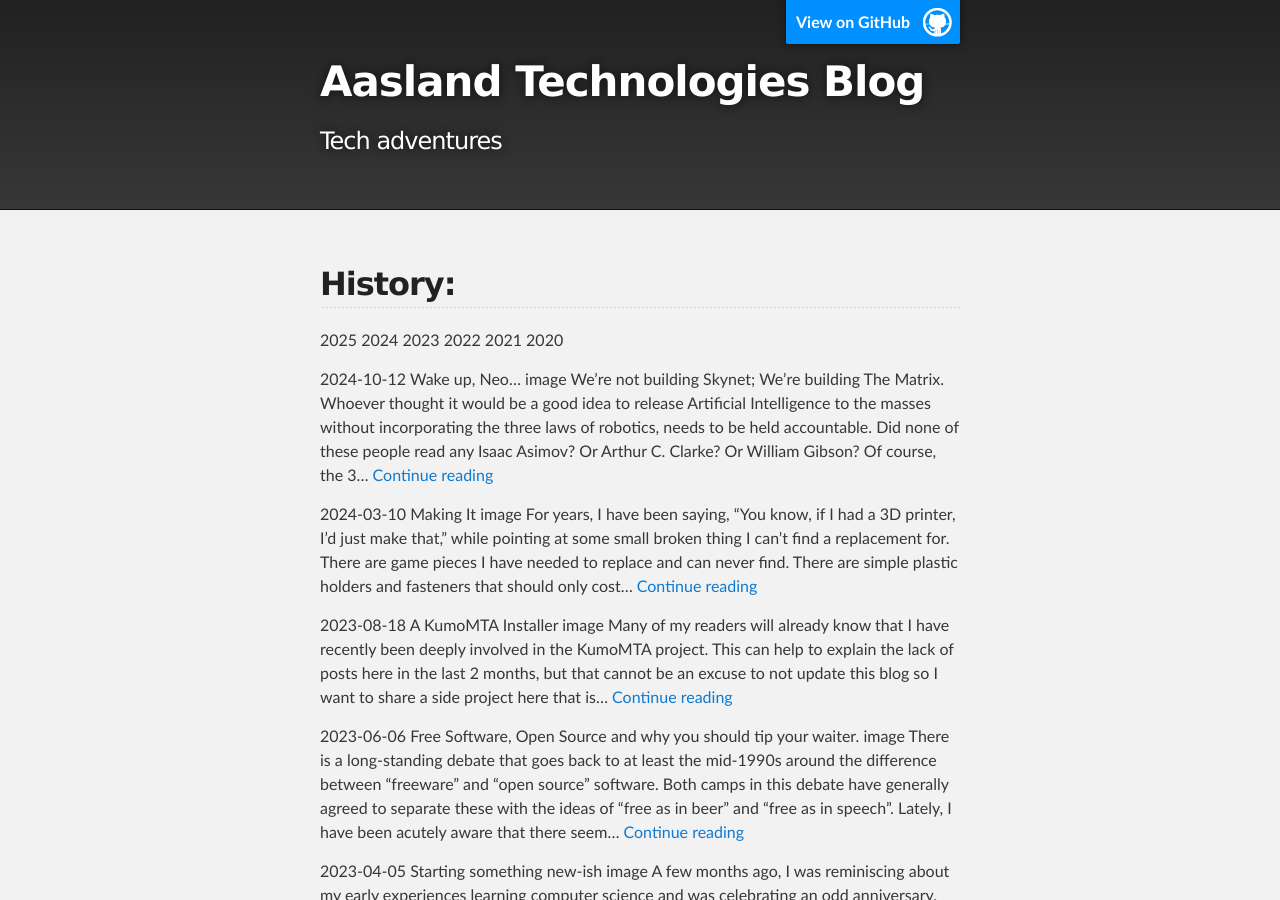
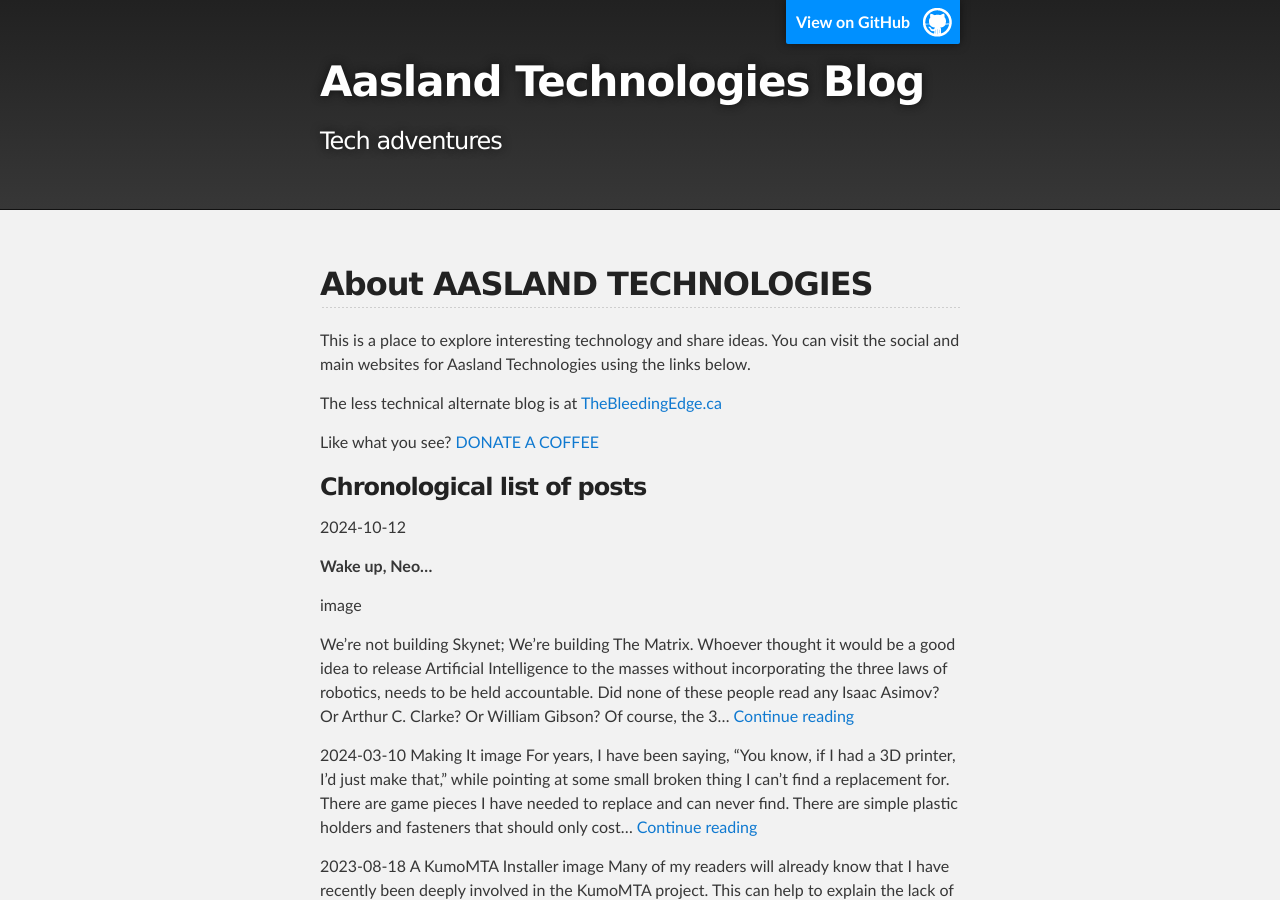
Before and after one commit to tommairs/aasland.github.io, a Jekyll site: the page built from aaslandblog.md, in a window 1280 px wide and 900 px high. Built offline with Jekyll 4.4.1, drawn with Linux system fonts in a browser that asks for light colours; our own code applies the rules of GitHub Pages for plain Markdown files.

Commit message:
Update aaslandblog.md

```diff
--- a/aaslandblog.md
+++ b/aaslandblog.md
@@ -1,13 +1,23 @@
 ---
 layout: aasland
 ---
-## History:
-2025 2024 2023 2022 2021 2020
+
+## About AASLAND TECHNOLOGIES
+This is a place to explore interesting technology and share ideas. You can visit the social and main websites for Aasland Technologies using the links below.
+
+The less technical alternate blog is at [TheBleedingEdge.ca](https://TheBleedingEdge.ca)
+
+Like what you see? [DONATE A COFFEE](https://donate.stripe.com/5kA4hi82GghS8Ny9AA?locale=en&__embed_source=buy_btn_1MvQKwDpVpVZQwxejMYUS1au)
 
 
+### Chronological list of posts
+
 2024-10-12
-Wake up, Neo…
+
+**Wake up, Neo...**
+
 image
+
 We’re not building Skynet; We’re building The Matrix. Whoever thought it would be a good idea to release Artificial Intelligence to the masses without incorporating the three laws of robotics, needs to be held accountable. Did none of these people read any Isaac Asimov? Or Arthur C. Clarke? Or William Gibson? Of course, the 3… [Continue reading](https://blog.aasland.com/2024/10/12/wake-up-neo/)
 
 
```
